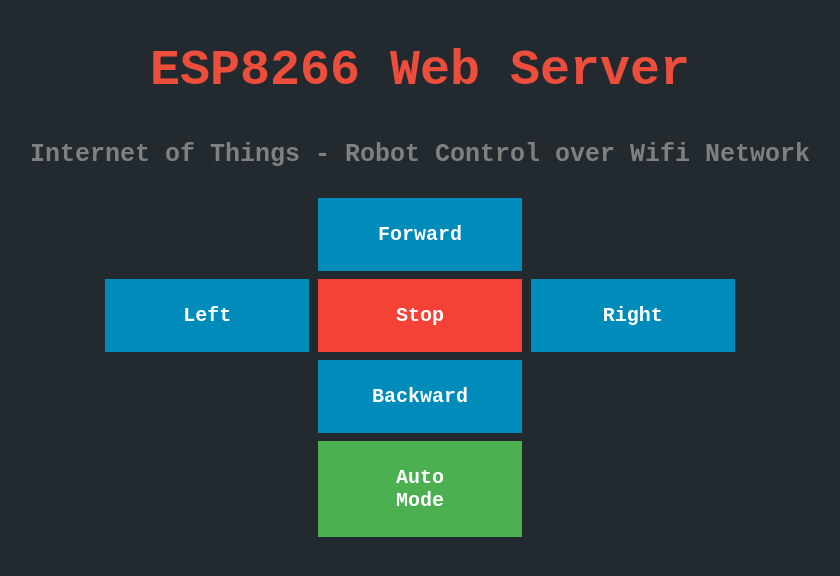
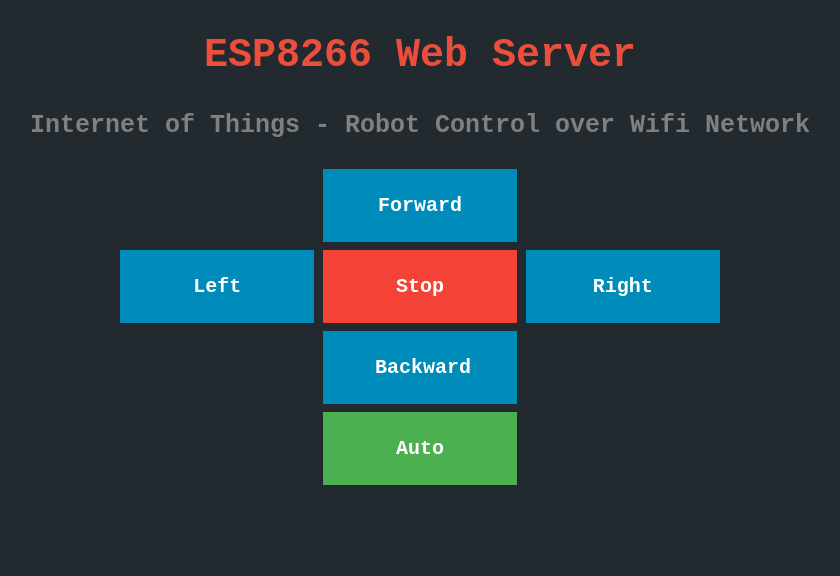
Before and after one commit to imadhsissou/imadhsissou.github.io, a Jekyll site: the page Iot/robot.html, which Jekyll copies as it is, in a window 1280 px wide. Shown: the top 576 px of the page, without its empty margins (220-1060 px from the left). Built offline with Jekyll 4.4.1, drawn with Linux system fonts in a browser that asks for light colours.

Commit message:
Update robot.html

```diff
--- a/Iot/robot.html
+++ b/Iot/robot.html
@@ -15,7 +15,7 @@
     font-family: 'Courier New' ;
     margin: 4px 2px;
     cursor: pointer;
-    width: 100px;
+    width: 90px;
 }
 
 .wrapper {
@@ -29,7 +29,7 @@
 </head>
 <body style="background-color : #222A30;" >
 
-<h2 style="color : #EC4E3B; font-family: 'Courier New' ; font-size: 50px;  text-align: center;">ESP8266 Web Server</h2>
+<h2 style="color : #EC4E3B; font-family: 'Courier New' ; font-size: 40px;  text-align: center;">ESP8266 Web Server</h2>
 <h3 style="color : gray; font-family: 'Courier New' ; font-size: 25px; text-align: center;">Internet of Things - Robot Control over Wifi Network<h3>
 
 <div class="wrapper">
@@ -47,7 +47,7 @@
 </div>
 
 <div class="wrapper">
-    <a href="http://192.168.1.5/auto" class="button">Auto Mode</a>
+    <a href="http://192.168.1.5/auto" class="button">Auto</a>
 </div>
 
 </body>
```
